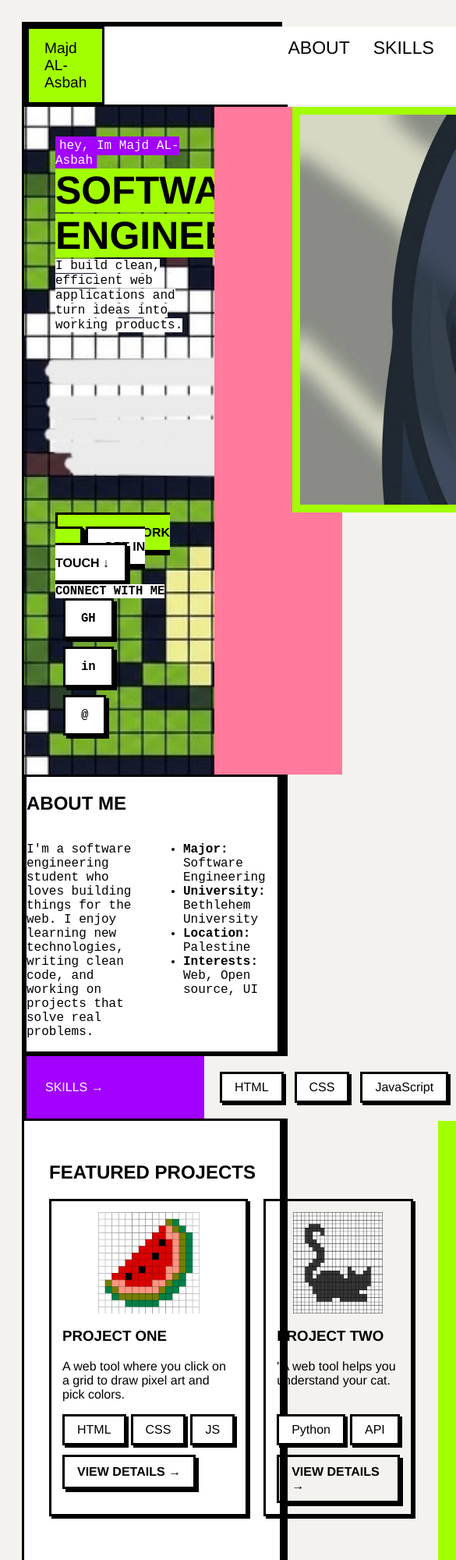
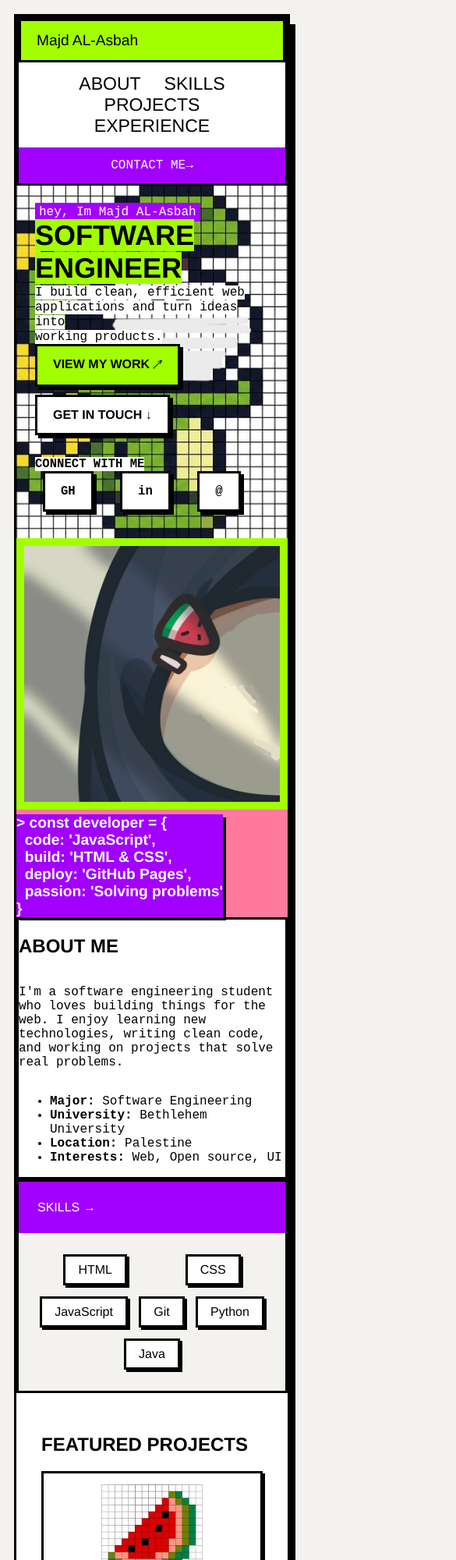
Before and after one commit to Majd141/portfolio, a plain HTML site: page index.html in a window 390 px wide. Shown: the top 2000 px of the page at 78% size, 585 px wide, since content can reach past the window. Drawn offline with Linux system fonts and the light colour scheme.

Commit message:
Add files via upload

```diff
--- a/index.html
+++ b/index.html
@@ -34,11 +34,11 @@
                         <a href="#contact" class="touch">GET IN TOUCH ↓</a><br><br>
 
                         <div class="contactt">
-            <p >CONNECT WITH ME</p><br>
+                            <p>CONNECT WITH ME</p><br>
                             <div class="icons">
-                <a href="" class="github">GH</a>
-                <a href="" class="linked">in</a>
-                <a href="" class="email">@</a>
+                                <a href="https://github.com/Majd141" target="_blank"  class="github">GH</a>
+                                <a href="https://linkedin.com/in/majd" target="_blank"  class="linked">in</a>
+                                <a href="mailto:majd@example.com" class="email">@</a>
                             </div>
                         </div>
                     </div>
@@ -46,7 +46,7 @@
                 </div>
 
                 <div class="right">
-        <img src= "_m.jpg" class="mee">
+                    <img src="_m.jpg" class="mee" alt="Majd AL-Asbah">
                     <div class="code-box">
                         &gt; const developer = {<br>
                         &nbsp;&nbsp;code: 'JavaScript',<br>
@@ -58,12 +58,13 @@
                 </div>
 
             </section>
+
             <section id="about" class="block">
                 <h2>ABOUT ME</h2>
                 <div class="aboutt">
                     <p>
-            I'm a software engineering student who loves building things for the <br> web.
-            I enjoy learning new technologies, writing clean code, and <br> working on projects
+                        I'm a software engineering student who loves building things for the web.
+                        I enjoy learning new technologies, writing clean code, and working on projects
                         that solve real problems.
                     </p>
                     <ul class="facts">
@@ -74,6 +75,7 @@
                     </ul>
                 </div>
             </section>
+
             <section id="skills" class="skills">
                 <div class="skills-label">SKILLS →</div>
                 <ul class="skills-list">
@@ -85,6 +87,7 @@
                     <li>Java</li>
                 </ul>
             </section>
+
             <section class="split">
                 <div id="projects" class="projects">
                     <h2>FEATURED PROJECTS</h2>
@@ -94,13 +97,13 @@
                             <h3>PROJECT ONE</h3>
                             <p>A web tool where you click on a grid to draw pixel art and pick colors.</p>
                             <div class="chips"><span>HTML</span><span>CSS</span><span>JS</span></div>
-              <a href="#" >VIEW DETAILS →</a>
+                            <a href="#">VIEW DETAILS →</a>
                         </article>
 
                         <article class="card">
                             <div class="card-img lime"></div>
                             <h3>PROJECT TWO</h3>
-              <p>"A web tool helps you understand your cat.</p> <br>
+                            <p>A web tool that helps you understand your cat.</p>
                             <div class="chips"><span>Python</span><span>API</span></div>
                             <a href="#">VIEW DETAILS →</a>
                         </article>
@@ -124,6 +127,7 @@
                     </div>
                 </aside>
             </section>
+
             <section class="split experience">
                 <div id="experience" class="exp-title">EXPERIENCE →</div>
                 <div class="exp-list">
@@ -141,9 +145,9 @@
                     </div>
 
                 </div>
-        <div class="cta ">
+                <div class="cta">
                     <h2>LET'S BUILD SOMETHING AMAZING TOGETHER.</h2>
-          <a href="#contact" >GET IN TOUCH →</a>
+                    <a href="#contact">GET IN TOUCH →</a>
                 </div>
             </section>
 
@@ -152,10 +156,10 @@
                 <div class="contact-grid">
                     <div>
                         <p>Have a project or a question? Send me a message.</p>
-            <p><strong>Email:</strong> <a href="mailto:majd@example.com">you@example.com</a></p>
-            <p><strong>LinkedIn:</strong> <a href="https://linkedin.com/in/majd" target="_blank" rel="noopener">linkedin.com/in/majd</a></p>
+                        <p><strong>Email:</strong> <a href="mailto:majd@example.com">majd@example.com</a></p>
+                        <p><strong>LinkedIn:</strong> <a href="https://linkedin.com/in/majd" target="_blank" >linkedin.com/in/majd</a></p>
                     </div>
-          <form action="mailto:you@example.com" method="post" enctype="text/plain">
+                    <form action="mailto:majd@example.com" method="post" enctype="text/plain">
                         <label for="name">Name</label>
                         <input type="text" id="name" name="name" required>
                         <label for="email">Email</label>
@@ -167,12 +171,13 @@
                 </div>
             </section>
         </main>
+
         <footer class="footer">
-      <a href="#home" class="logo">&lt;/&gt; Majd AL-Asbah </a>
+            <a href="#home" class="logo">&lt;/&gt; Majd AL-Asbah</a>
             <p>© 2026 Majd AL-Asbah. All rights reserved.</p>
             <div class="icons">
-        <a href="https://github.com/majd" target="_blank" rel="noopener" aria-label="GitHub">GH</a>
-        <a href="https://linkedin.com/in/majd" target="_blank" rel="noopener" aria-label="LinkedIn">in</a>
+                <a href="https://github.com/Majd141" target="_blank" >GH</a>
+                <a href="https://linkedin.com/in/majd" target="_blank"  >in</a>
                 <a href="mailto:majd@example.com" aria-label="Email">@</a>
             </div>
         </footer>
--- a/style.css
+++ b/style.css
@@ -4,15 +4,17 @@ body {
     color: black;
     padding: 20px;
 }
+
 .page {
     background-color: white;
     border: 3px solid black;
 }
-header{
+
+/* ===== Header ===== */
+header {
     display: flex;
     border: 3px solid black;
     box-shadow: 10px 10px 0 black;
-
 }
 
 .logo {
@@ -20,59 +22,74 @@ header{
     padding: 14px 20px;
     border: 3px solid black;
     display: flex;
+    align-items: center;
+    flex-shrink: 0;
     color: black;
-    font-size: larger;
+    font-size: 1.2em;
     text-decoration: none;
-    margin-right: 200px;
     font-family: 'Franklin Gothic Medium', 'Arial Narrow', Arial, sans-serif;
+}
 
-}
 .nav {
+    flex-grow: 1;
     display: flex;
+    justify-content: center;
+    align-items: center;
     background-color: white;
-    font-size: larger;
+    font-size: 1.2em;
     color: black;
     text-decoration: none;
     padding: 14px 20px;
 }
+
 .nav a {
     margin: 0 15px;
-
-    font-size: larger;
+    font-size: 1.2em;
     color: black;
     text-decoration: none;
+}
 
+.nav a:hover {
+    color: rgb(162, 0, 255);
+    text-decoration: underline;
 }
-.nav a:hover{color: rgb(162, 255, 0);}
+
 .contact {
     background-color: rgb(162, 0, 255);
     color: white;
-    margin-left: 400px;
     padding: 14px 20px;
+    display: flex;
+    align-items: center;
+    flex-shrink: 0;
     text-decoration: none;
     font-family: 'Courier New', Courier, monospace;
 }
+
+/* ===== Hero ===== */
 .name {
     display: inline;
     background-color: rgb(162, 0, 255);
     color: white;
     font-family: 'Courier New', Courier, monospace;
     padding: 3px 5px;
+}
 
-}
-.major{
+.major {
     display: inline;
     font-size: 50px;
     font-family: 'Franklin Gothic Medium', 'Arial Narrow', Arial, sans-serif;
     background-color: rgb(162, 255, 0);
 }
+
 .info {
     display: inline;
     background-color: white;
     font-family: 'Courier New', Courier, monospace;
-     background-color: white;
 }
+
 .view {
+    display: inline-block;
+    margin-bottom: 10px;
     background-color: rgb(162, 255, 0);
     text-decoration: none;
     color: black;
@@ -80,10 +97,15 @@ background-color: white;
     border: 3px solid black;
     font-weight: 700;
     box-shadow: 4px 4px 0 black;
- margin-top: auto;
 }
-.view:hover{color:white ;}
+
+.view:hover {
+    color: white;
+}
+
 .touch {
+    display: inline-block;
+    margin-bottom: 10px;
     text-decoration: none;
     color: black;
     padding: 14px 20px;
@@ -91,22 +113,23 @@ background-color: white;
     font-weight: 700;
     box-shadow: 4px 4px 0 black;
     background-color: white;
-     margin-top: auto;
 }
-.touch:hover{color:rgb(170, 255, 0) ;}
 
-.contactt  {
+.touch:hover {
+    color: rgb(162, 0, 255);
+}
 
+.contactt {
     font-family: monospace;
-     margin-top: 30px;
     font-weight: 700;
-     font-size: larger;
-     margin-top: auto;
+    font-size: 1.2em;
 }
-.contactt p{
+
+.contactt p {
     display: inline;
     background-color: white;
 }
+
 .icons a {
     background-color: white;
     display: inline-block;
@@ -118,10 +141,12 @@ background-color: white;
     margin-bottom: 10px;
     box-shadow: 4px 4px 0 black;
     padding: 14px 20px;
-     margin-top: auto;
+}
 
+.icons a:hover {
+    background-color: rgb(162, 255, 0);
 }
-.icons a:hover{background-color:rgb(162, 255, 0) ;}
+
 .hero {
     display: flex;
     box-shadow: 10px 0 black;
@@ -130,7 +155,7 @@ background-color: white;
 .left {
     width: 50%;
     padding: 40px;
-    background-image: url(/Snopoy\ dinosaurio.jpg);
+    background-image: url("Snopoy dinosaurio.jpg");
     background-size: cover;
     background-position: center;
     display: flex;
@@ -141,41 +166,44 @@ background-color: white;
     flex: 1 1 auto;
 }
 
-
 .right {
     width: 50%;
     background-color: #ff7a9c;
+}
 
+.mee {
+    width: 500px;
+    max-width: 75%;
+    margin-left: 100px;
+    background-position: center;
+    border: 10px solid rgb(162, 255, 0);
 }
-.mee {
-    width: 50%;
-   width: 500px;
-   margin-left: 100px;
 
-    background-position: center;
-    border: 10px solid  rgb(162, 255, 0);
-}
 .code-box {
-    background-color:  rgb(162, 0, 255);
+    background-color: rgb(162, 0, 255);
     display: inline-block;
     position: relative;
-    margin-left: 400px;
+    margin-left: 40%;
     margin-top: 2px;
     color: white;
     box-shadow: 4px 4px 0 black;
     font-weight: 700;
-     font-size: larger;
+    font-size: 1.2em;
+}
 
-}
+/* ===== About ===== */
 .aboutt {
     font-family: 'Courier New', Courier, monospace;
     display: grid;
     grid-template-columns: 1fr 1fr;
 }
-.block{
+
+.block {
     border: 3px solid black;
     box-shadow: 10px 0 black;
 }
+
+/* ===== Skills ===== */
 .skills {
     border: 3px solid black;
     box-shadow: 10px 0 black;
@@ -192,11 +220,11 @@ background-color: white;
 }
 
 .skills-list {
-    flex: 1;
+    flex-grow: 1;
     display: flex;
+    flex-wrap: wrap;
     justify-content: space-around;
     align-items: center;
-    gap: 14px;
     padding: 20px;
     margin: 0;
     list-style-type: none;
@@ -208,32 +236,58 @@ background-color: white;
     box-shadow: 3px 3px 0 black;
     background-color: white;
     padding: 8px 16px;
+    margin: 7px;
 }
-.split { display: grid; grid-template-columns: 2fr 1fr;  border-bottom:3px solid black ;  box-shadow: 10px 0 black;}
-.projects { padding: 32px; }
-.cards { display: grid; grid-template-columns: repeat(2, 1fr); gap: 20px; }
+
+/* ===== Projects + Certifications ===== */
+.split {
+    display: grid;
+    grid-template-columns: 2fr 1fr;
+    border-bottom: 3px solid black;
+    box-shadow: 10px 0 black;
+}
+
+.projects {
+    padding: 32px;
+}
+
+.cards {
+    display: grid;
+    grid-template-columns: repeat(2, 1fr);
+    grid-gap: 20px;
+}
+
 .card {
-   box-shadow: 3px 3px 0;
+    box-shadow: 3px 3px 0 black;
     border: 3px solid black;
     padding: 14px;
-  background: var(--white);
+    background-color: white;
     transition: transform .2s;
 }
-.card:hover { transform: translateY(-5px); }
+
+.card:hover {
+    transform: translatey(-5px);
+}
+
 .card-img {
     height: 130px;
-  display: grid; place-items: center;
     margin-bottom: 12px;
 }
-.card-img.pink { background-image: url(/download.jpg) ;
- background-size: contain;
-    background-repeat: no-repeat;
-    background-position: center;}
-.card-img.lime { background: url(/8c20bcdb152688cedb96ecdbc1cdd0c7.jpg) ;
+
+.card-img.pink {
+    background-image: url("download.jpg");
     background-size: contain;
     background-repeat: no-repeat;
     background-position: center;
 }
+
+.card-img.lime {
+    background-image: url("8c20bcdb152688cedb96ecdbc1cdd0c7.jpg");
+    background-size: contain;
+    background-repeat: no-repeat;
+    background-position: center;
+}
+
 .card a {
     display: inline-block;
     text-decoration: none;
@@ -244,19 +298,25 @@ background-color: white;
     margin-top: 12px;
     font-weight: 700;
 }
+
 .chips {
-     display: flex; gap: 6px;
+    display: flex;
+    flex-wrap: wrap;
 }
+
 .chips span {
     border: 3px solid black;
     box-shadow: 3px 3px 0 black;
     background-color: white;
     padding: 8px 16px;
+    margin: 0 6px 6px 0;
 }
+
 .certs {
-    background-color:rgb(162, 255, 0) ;
+    background-color: rgb(162, 255, 0);
     padding: 32px 24px;
 }
+
 .cert {
     display: block;
     background-color: white;
@@ -266,6 +326,8 @@ background-color: white;
     box-shadow: 4px 4px 0 black;
     margin-bottom: 18px;
 }
+
+/* ===== Experience ===== */
 .split.experience {
     display: grid;
     grid-template-columns: 1fr 3fr 1fr;
@@ -275,10 +337,9 @@ background-color: white;
 .exp-title {
     background-color: #ff7a9c;
     display: flex;
-
     padding: 24px;
     font-weight: 700;
-    font-size: x-large;
+    font-size: 1.5em;
     align-items: center;
 }
 
@@ -292,12 +353,19 @@ background-color: white;
 }
 
 .cta a {
-    color: white;
+    display: inline;
+    color: black;
+    border: 3px solid black;
+    box-shadow: 3px 3px 0 black;
+    background-color: white;
+    padding: 8px 16px;
+    text-decoration: none;
 }
+
 .exp-list {
     padding: 40px;
     display: grid;
-    gap: 30px;
+    grid-gap: 30px;
 }
 
 .job h3 {
@@ -324,20 +392,12 @@ background-color: white;
     border-bottom: none;
     padding-bottom: 0;
 }
-.cta a{
-    display: inline;
-  width: 130px;
-  color: black;
-    border: 3px solid black;
-    box-shadow: 3px 3px 0 black;
-    background-color: white;
-    padding: 8px 16px;
 
-}
+/* ===== Contact ===== */
 .contact-grid {
     display: grid;
     grid-template-columns: 1fr 1fr;
-    gap: 30px;
+    grid-gap: 30px;
 }
 
 .contact-grid p {
@@ -345,17 +405,33 @@ background-color: white;
 }
 
 .contact-grid a {
-    text-decoration: underline;
+    text-decoration: none;
+    color: black;
+}
+
+.contact-grid a:hover {
     color: rgb(162, 0, 255);
 }
-form { display: grid; gap: 8px; }
-label { font-weight: 700;}
+
+form {
+    display: grid;
+    grid-gap: 8px;
+}
+
+label {
+    font-weight: 700;
+}
+
 input, textarea {
     padding: 10px;
     border: 3px solid black;
     font-family: 'Courier New', Courier, monospace;
 }
-input:focus, textarea:focus { background-color:rgb(162, 255, 0) ;}
+
+input:hover, textarea:hover {
+    background-color: rgb(162, 255, 0);
+}
+
 button {
     background-color: rgb(162, 255, 0);
     border: 3px solid black;
@@ -363,18 +439,83 @@ button {
     padding: 12px;
     font-weight: 700;
 }
-.contact-grid a{
-    text-decoration: none;
-    color: black;
 
+/* ===== Footer ===== */
+.footer {
+    display: flex;
+    align-items: center;
+    box-shadow: 10px 0 black;
 }
-.contact-grid a:hover{color:rgb(162, 255, 0) ;}
-.footer { display: flex; align-items: center;
- box-shadow: 10px 0 black;}
+
 .footer p {
+    flex-grow: 1;
     font-weight: 700;
-    text-align: center; padding: 10px;
+    text-align: center;
+    padding: 10px;
 }
-.footer .icons { padding: 10px 16px;
 
+.footer .icons {
+    padding: 10px 16px;
 }
+
+/* ===== Mobile ===== */
+@media only screen and (max-width: 1000px) {
+    body {
+        padding: 10px;
+    }
+
+    header {
+        flex-direction: column;
+    }
+
+    .nav {
+        flex-wrap: wrap;
+    }
+
+    .contact {
+        justify-content: center;
+    }
+
+    .hero {
+        flex-direction: column;
+    }
+
+    .left, .right {
+        width: auto;
+    }
+
+    .left {
+        padding: 24px;
+    }
+
+    .major {
+        font-size: 36px;
+    }
+
+    .mee {
+        box-sizing: border-box;
+        width: 100%;
+        max-width: 100%;
+        margin-left: 0;
+    }
+
+    .code-box {
+        margin-left: 0;
+    }
+
+    .aboutt,
+    .split,
+    .split.experience,
+    .cards,
+    .contact-grid {
+        grid-template-columns: 1fr;
+    }
+
+    .skills {
+        flex-direction: column;
+    }
+
+    .footer {
+        flex-direction: column;
+    }
+}
```
Lines whose indentation alone changed are shown as unchanged.
